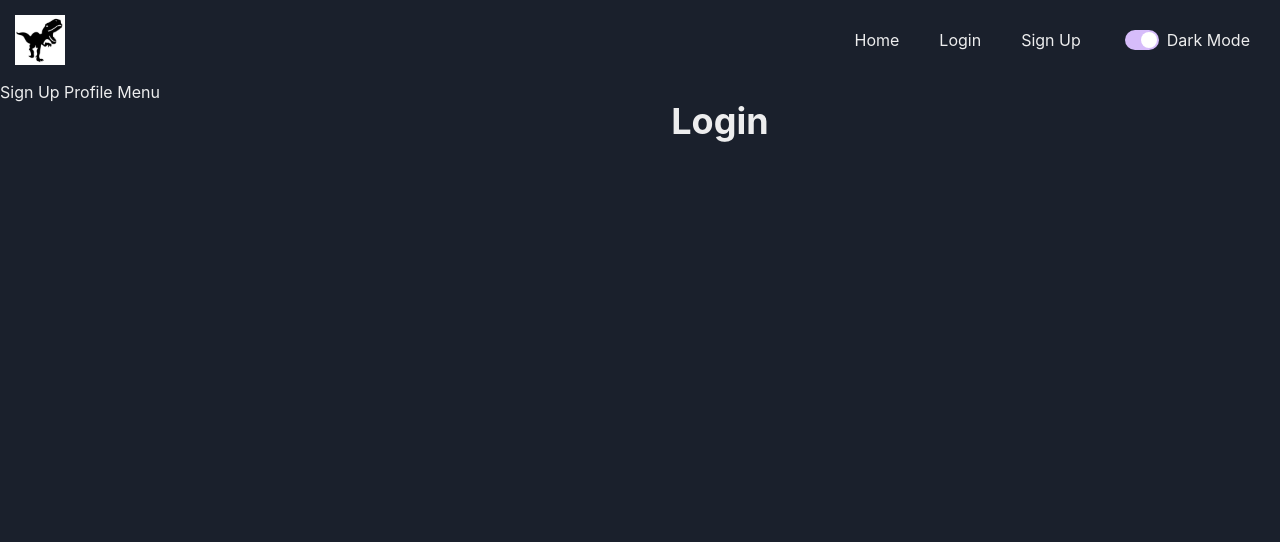
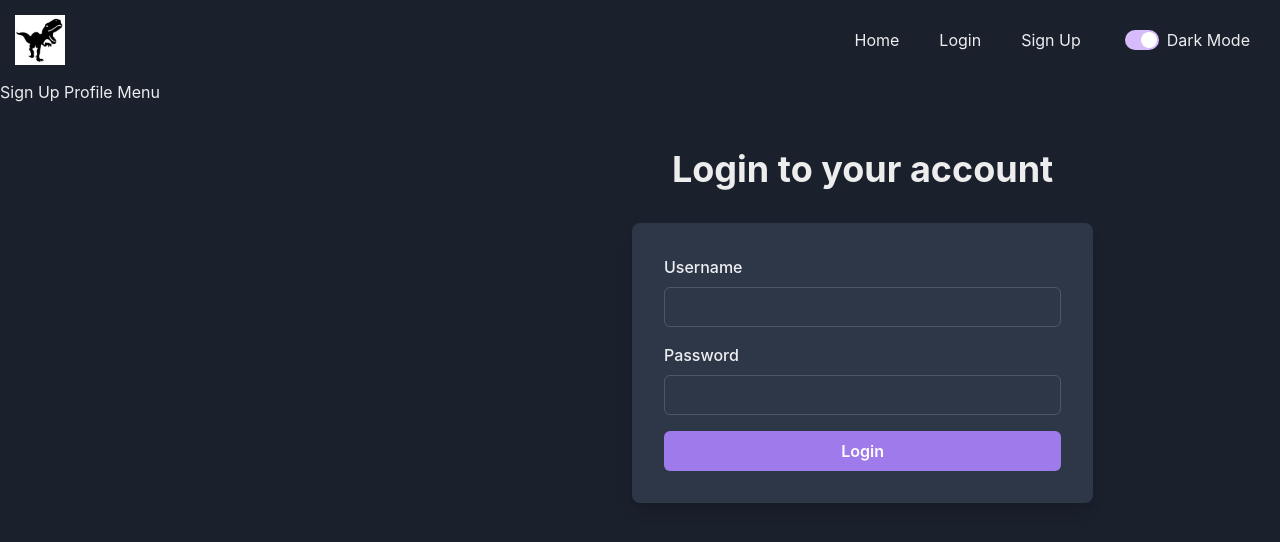
Before and after one commit to Joe-Collins-1986/BitWise_FrontEnd-Test, a React (Vite) app: page /login in a window 1280 px wide. Shown: the top 542 px of the page. Built offline with nearby package versions, Linux system fonts and the light colour scheme.

Commit message:
create login form with authentication

```diff
--- a/src/pages/LoginPage.tsx
+++ b/src/pages/LoginPage.tsx
@@ -1,10 +1,130 @@
-import { Heading } from '@chakra-ui/react'
+import {ChangeEvent, useState} from 'react';
+import {useNavigate} from 'react-router-dom';
+import { Flex, Box, FormControl, FormLabel, Input,
+        Stack, Button, useColorModeValue,
+        Heading, Alert, AlertIcon
+      } from '@chakra-ui/react';
+import axios from 'axios';
 
-function LoginPage() {
+interface LoginData {
+  username: string;
+  password: string;
+}
+
+const LoginPage = () => {
+
+  const [loginData, setLoginData] = useState<LoginData>({
+    username: "",
+    password: "",
+  })
+
+  const {username, password} = loginData;
+
+  const [errors, setErrors] = useState<{ [key: string]: string[] }>({});
+
+  const navigate = useNavigate();
+
+  const handleChange = (event: ChangeEvent<HTMLInputElement>) => {
+    setLoginData ({
+      ...loginData,
+      [event.target.name]: event.target.value
+    })
+  }
+
+  const handleSubmit = async (event: React.FormEvent<HTMLFormElement>) => {
+    event.preventDefault();
+    axios
+      .post("dj-rest-auth/login/", loginData)
+      .then((response) => {
+        // Handle the successful response
+        console.log(response.data);
+        navigate('/')
+      })
+      .catch((err) => {
+        // Handle the error
+        console.log(err);
+        setErrors(err.response?.data)
+      })};
 
   return (
-    <Heading>Login</Heading>
-  )
+    <Flex
+      minH={'100vh'}
+      justify={'center'}
+      bg={useColorModeValue('gray.50', 'gray.800')}>
+      <Stack spacing={8} mx={'auto'} maxW={'lg'} py={12} px={6}>
+        <Stack align={'center'}>
+          <Heading
+            fontSize={'4xl'}
+            textAlign='center'
+            px={10}>
+              Login to your account
+          </Heading>
+        </Stack>
+
+        <Box
+          rounded={'lg'}
+          bg={useColorModeValue('white', 'gray.700')}
+          boxShadow={'lg'}
+          p={8}
+          >
+
+          <form onSubmit={handleSubmit}>
+            <Stack spacing={4}>
+              <FormControl id="username">
+                <FormLabel>Username</FormLabel>
+                <Input
+                  type="text"
+                  name="username"
+                  value={username}
+                  onChange={handleChange} />
+              </FormControl>
+
+              { errors.username?.map((message, idx) =>
+                  <Alert key={idx} status='warning'>
+                    <AlertIcon />
+                    {message}
+                  </Alert>
+              )}
+
+              <FormControl id="password">
+                <FormLabel>Password</FormLabel>
+                <Input
+                  type="password"
+                  name="password"
+                  value={password}
+                  onChange={handleChange} />
+              </FormControl>
+
+              { errors.password?.map((message, idx) =>
+                  <Alert key={idx} status='warning'>
+                    <AlertIcon />
+                    {message}
+                  </Alert>
+              )}
+
+              <Button
+                type='submit'
+                bg={'purple.400'}
+                color={'white'}
+                _hover={{
+                  bg: 'purple.500',
+                }}>
+                Login
+              </Button>
+
+              { errors.non_field_errors?.map((message, idx) =>
+                  <Alert key={idx} status='warning'>
+                    <AlertIcon />
+                    {message}
+                  </Alert>
+              )}
+
+            </Stack>
+          </form>
+        </Box>
+      </Stack>
+    </Flex>
+  );
 }
 
 export default LoginPage
```
